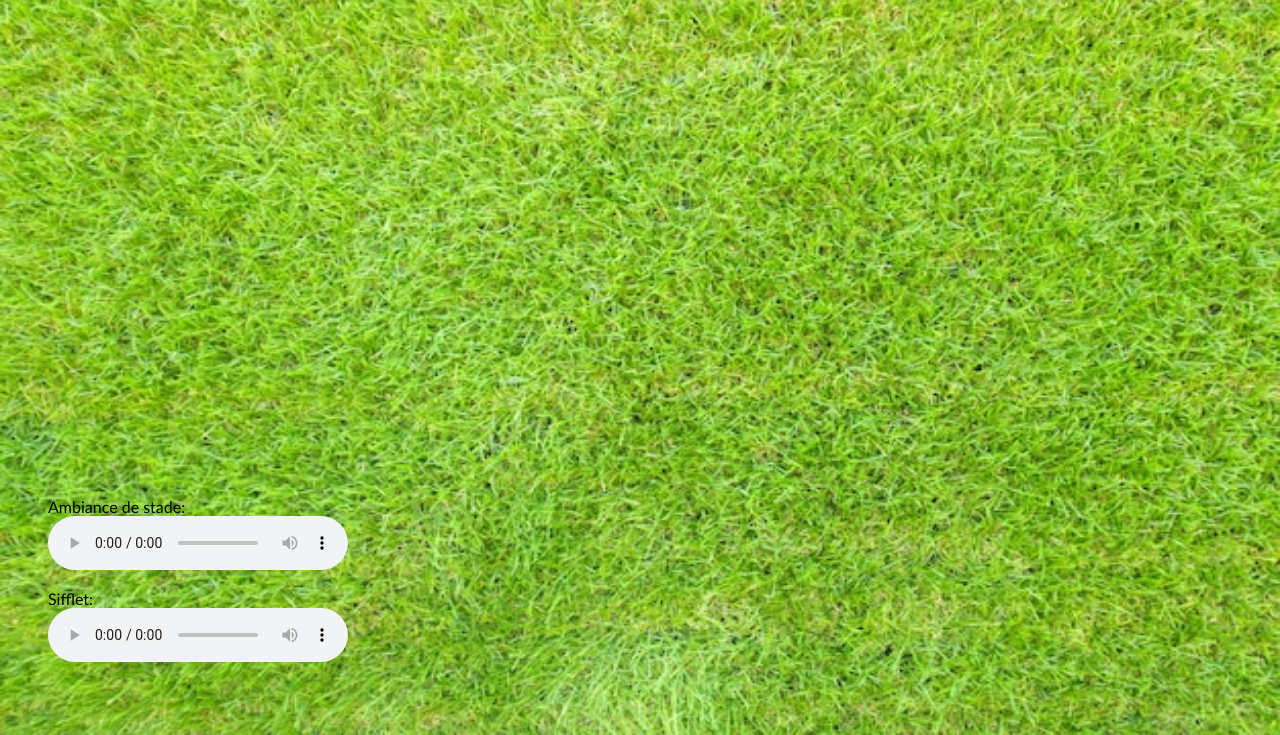
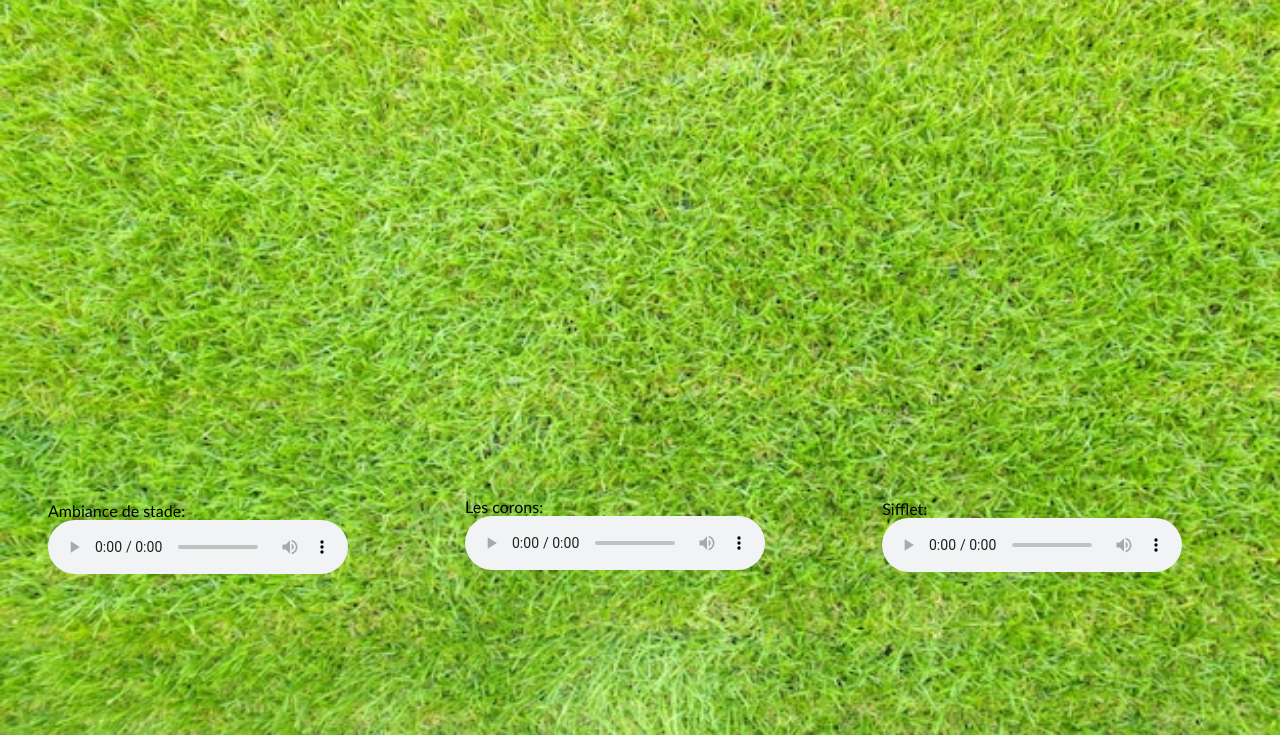
Before and after one commit to LegrandThomas/BonFoot, a plain HTML site: page index.html in a window 1280 px wide. Shown: the part 65-800 px from the top of the page. Drawn offline with Linux system fonts and the light colour scheme; files that its build step writes are made by us from their sources; files whose address does not match are found by name.

Commit message:
ajout son

```diff
--- a/css/style.css
+++ b/css/style.css
@@ -121,14 +121,21 @@ color: rgb(71, 223, 223);
 #gauche
 {
     float:left;
-    width: 60%;
+    width: 33%;
     margin-top: -12px;
+
+}
+#centre
+{
+    margin-left:33% ;
+    width: 33%;
 
 }
 #droite
 {
-    margin-left:60% ;
-
+    margin-left:66% ;
+    margin-top: -90px;
+    width: 33%;
 
 }
 
--- a/index.html
+++ b/index.html
@@ -5,8 +5,8 @@
     <meta http-equiv="X-UA-Compatible" content="IE=edge">
     <meta name="viewport" content="width=device-width, initial-scale=1.0">
     <title>Coach tactick</title>
-    <link href="../club2foot/css/style.css" rel="stylesheet"/>
-    <link rel="stylesheet" href="../club2foot/css/style.css" id="change-style">
+    <link href="css\style.css" rel="stylesheet"/>
+    <link rel="stylesheet" href="css\style.css" id="change-style">
 </head>
 
 
@@ -19,7 +19,7 @@
             RESET
          </button></li>
             <li><button onclick="swap('css/terrain.css'); videVar();" id="tagcoach" >
-              <img src="../club2foot/images/logoCalepin.svg" height ="40" width="40" />
+              <img src="images\logoCalepin.svg" height ="40" width="40" />
           </button></li>
 
 
@@ -168,6 +168,17 @@
     </figure>
   </div>
 
+  <div id="centre"><figure>
+    <figcaption> Les corons:</figcaption>
+      <audio
+         controls
+         src="Les_Corons_chanté_par_le_stade_Bollaert_RCL-CAB_04082013[EagleConverter.com].mp3">
+        Your browser does not support the
+        <code>audio</code> element.
+     </audio>
+    </figure>
+  </div>
+
   <div id="droite"><figure>
       <figcaption> Sifflet:</figcaption>
         <audio
@@ -217,7 +228,7 @@
 
 
 
-<script src="../club2foot/js/main.js"></script>
+<script src="js\main.js"></script>
 </body>
 
 
```
Also changed, not shown: 1 other file.
